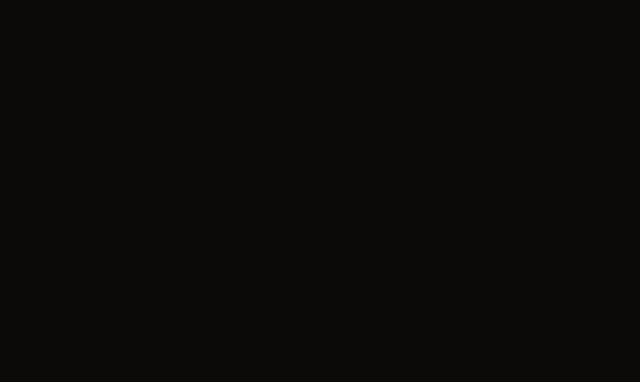
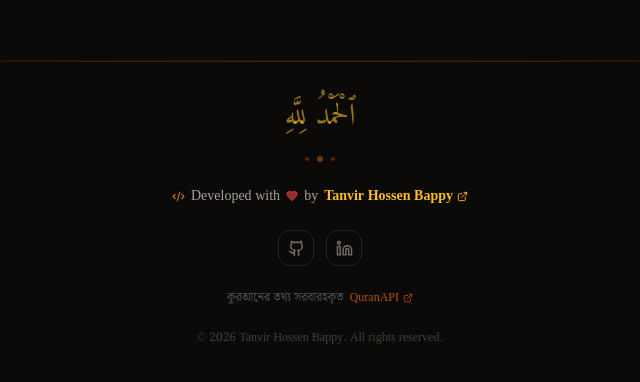
Before and after one commit to thbappy7706/quran-bangla-react, a React (Vite) app: page / in a window 1280 px wide. Shown: the part 936-1318 px from the top of the page, without its empty margins (320-960 px from the left). Before the commit the page ends 932 px from the top, so only its background shows below. Built offline with nearby package versions, Linux system fonts and the light colour scheme.

Commit message:
configs updated

```diff
--- a/package.json
+++ b/package.json
@@ -3,7 +3,7 @@
   "private": true,
   "version": "1.0.0",
   "type": "module",
-  "homepage": "https://tanvi.github.io/quran-bangla",
+  "homepage": "https://thbappy7706.github.io/quran-bangla-react",
   "scripts": {
     "dev": "vite",
     "build": "vite build",
--- a/src/App.jsx
+++ b/src/App.jsx
@@ -1,10 +1,11 @@
 import { Routes, Route } from 'react-router-dom'
 import { Navbar } from './components/Navbar'
-import HomePage        from './pages/HomePage'
-import QuranListPage   from './pages/QuranListPage'
+import { Footer } from './components/Footer'
+import HomePage from './pages/HomePage'
+import QuranListPage from './pages/QuranListPage'
 import SurahDetailPage from './pages/SurahDetailPage'
-import BookmarksPage   from './pages/BookmarksPage'
-import SearchPage      from './pages/SearchPage'
+import BookmarksPage from './pages/BookmarksPage'
+import SearchPage from './pages/SearchPage'
 
 export default function App() {
   return (
@@ -22,14 +23,16 @@
 
       <main className="relative z-10">
         <Routes>
-          <Route path="/"           element={<HomePage />}        />
-          <Route path="/quran"      element={<QuranListPage />}   />
+          <Route path="/" element={<HomePage />} />
+          <Route path="/quran" element={<QuranListPage />} />
           <Route path="/quran/:surahNo" element={<SurahDetailPage />} />
-          <Route path="/bookmarks"  element={<BookmarksPage />}   />
-          <Route path="/search"     element={<SearchPage />}      />
-          <Route path="*"           element={<HomePage />}        />
+          <Route path="/bookmarks" element={<BookmarksPage />} />
+          <Route path="/search" element={<SearchPage />} />
+          <Route path="*" element={<HomePage />} />
         </Routes>
       </main>
+
+      <Footer />
     </div>
   )
 }
--- /dev/null
+++ b/src/components/Footer.jsx
@@ -0,0 +1,90 @@
+import { ExternalLink, Heart, Code2, Github, Linkedin } from 'lucide-react'
+
+const CURRENT_YEAR = new Date().getFullYear()
+
+export function Footer() {
+    return (
+        <footer className="relative z-10 mt-16 border-t border-amber-900/20 bg-stone-950/80 backdrop-blur-sm">
+
+            {/* Top ornament line */}
+            <div className="h-px w-full bg-gradient-to-r from-transparent via-amber-700/40 to-transparent" />
+
+            <div className="max-w-3xl mx-auto px-6 py-10 flex flex-col items-center gap-6 text-center">
+
+                {/* Arabic calligraphy accent */}
+                <p
+                    className="text-3xl text-amber-400/60 leading-none select-none"
+                    style={{ fontFamily: "'Amiri', serif" }}
+                    aria-hidden="true"
+                >
+                    ٱلْحَمْدُ لِلَّهِ
+                </p>
+
+                {/* Divider dots */}
+                <div className="flex items-center gap-2">
+                    <span className="w-1 h-1 rounded-full bg-amber-800/60" />
+                    <span className="w-1.5 h-1.5 rounded-full bg-amber-700/60" />
+                    <span className="w-1 h-1 rounded-full bg-amber-800/60" />
+                </div>
+
+                {/* Developer credit */}
+                <div className="flex items-center gap-1.5 text-sm text-stone-400 font-bangla flex-wrap justify-center">
+                    <Code2 size={13} className="text-amber-600" />
+                    <span>Developed with</span>
+                    <Heart size={12} className="text-red-500/80 fill-red-500/60" />
+                    <span>by</span>
+                    <a
+                        href="https://thbappy7706.github.io/"
+                        target="_blank"
+                        rel="noopener noreferrer"
+                        className="inline-flex items-center gap-1 text-amber-400 hover:text-amber-300 font-semibold transition-colors duration-200 hover:underline underline-offset-2"
+                    >
+                        Tanvir Hossen Bappy
+                        <ExternalLink size={11} />
+                    </a>
+                </div>
+
+                {/* Social links */}
+                <div className="flex items-center gap-3">
+                    <a
+                        href="https://github.com/thbappy7706"
+                        target="_blank"
+                        rel="noopener noreferrer"
+                        title="GitHub"
+                        className="w-9 h-9 flex items-center justify-center rounded-xl border border-stone-800 text-stone-500 hover:text-white hover:border-stone-600 hover:bg-stone-800 transition-all duration-200"
+                    >
+                        <Github size={17} />
+                    </a>
+                    <a
+                        href="https://www.linkedin.com/in/tanvir-hossen-bappy/"
+                        target="_blank"
+                        rel="noopener noreferrer"
+                        title="LinkedIn"
+                        className="w-9 h-9 flex items-center justify-center rounded-xl border border-stone-800 text-stone-500 hover:text-sky-400 hover:border-sky-900 hover:bg-sky-950/50 transition-all duration-200"
+                    >
+                        <Linkedin size={17} />
+                    </a>
+                </div>
+
+                {/* API credit */}
+                <p className="text-xs text-stone-600 font-bangla flex items-center gap-1.5 flex-wrap justify-center">
+                    <span>কুরআনের তথ্য সরবারহকৃত</span>
+                    <a
+                        href="https://quranapi.pages.dev/"
+                        target="_blank"
+                        rel="noopener noreferrer"
+                        className="inline-flex items-center gap-1 text-amber-700 hover:text-amber-500 transition-colors duration-200 hover:underline underline-offset-2"
+                    >
+                        QuranAPI
+                        <ExternalLink size={10} />
+                    </a>
+                </p>
+
+                {/* Copyright */}
+                <p className="text-xs text-stone-700 font-bangla">
+                    &copy; {CURRENT_YEAR} Tanvir Hossen Bappy. All rights reserved.
+                </p>
+            </div>
+        </footer>
+    )
+}
--- a/vite.config.js
+++ b/vite.config.js
@@ -1,8 +1,7 @@
 import { defineConfig } from 'vite'
 import react from '@vitejs/plugin-react'
 
-// Replace 'quran-bangla' with your actual GitHub repository name if it differs.
 export default defineConfig({
   plugins: [react()],
-  base: '/quran-bangla/',
+  base: 'quran-bangla-react',
 })
```
